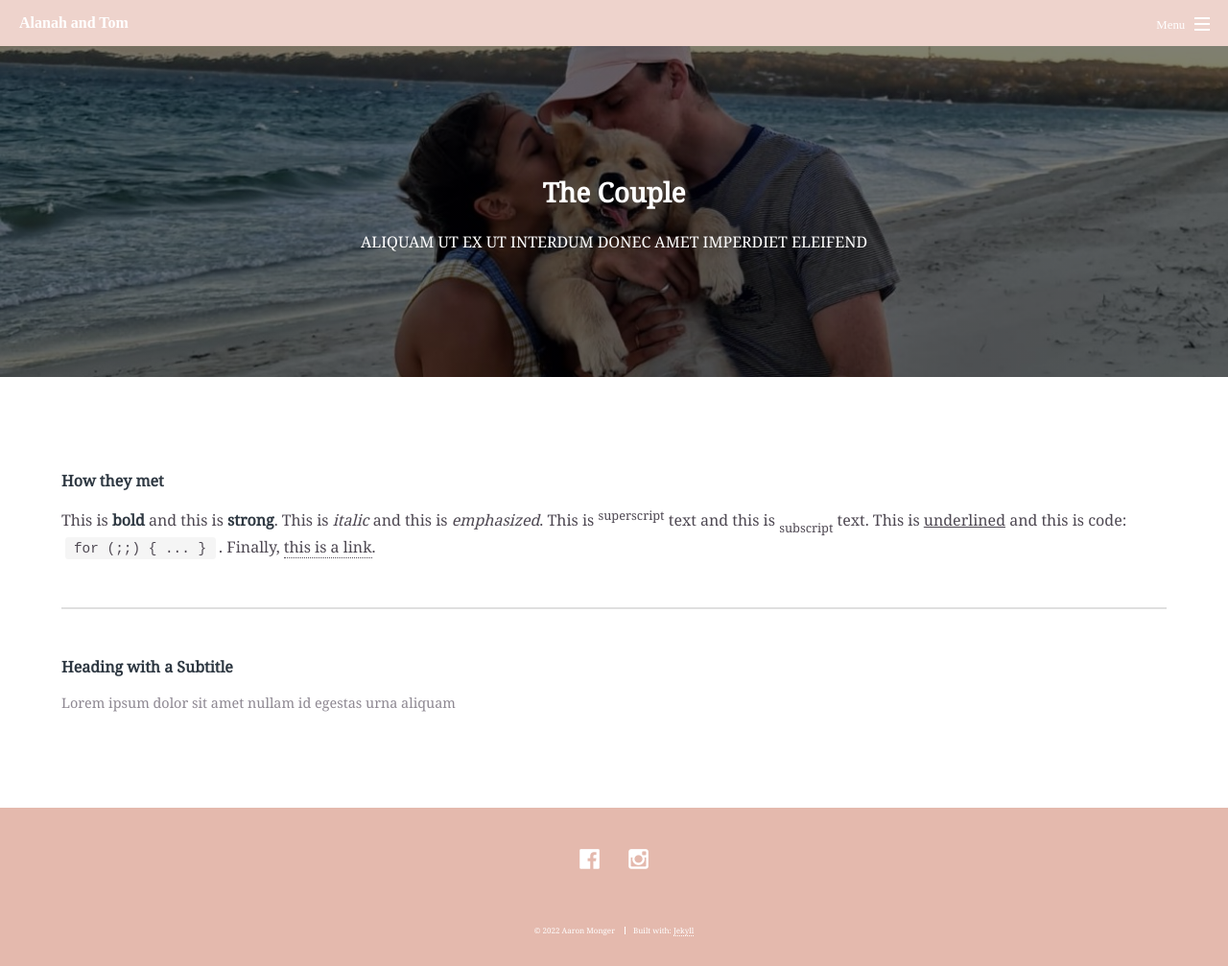
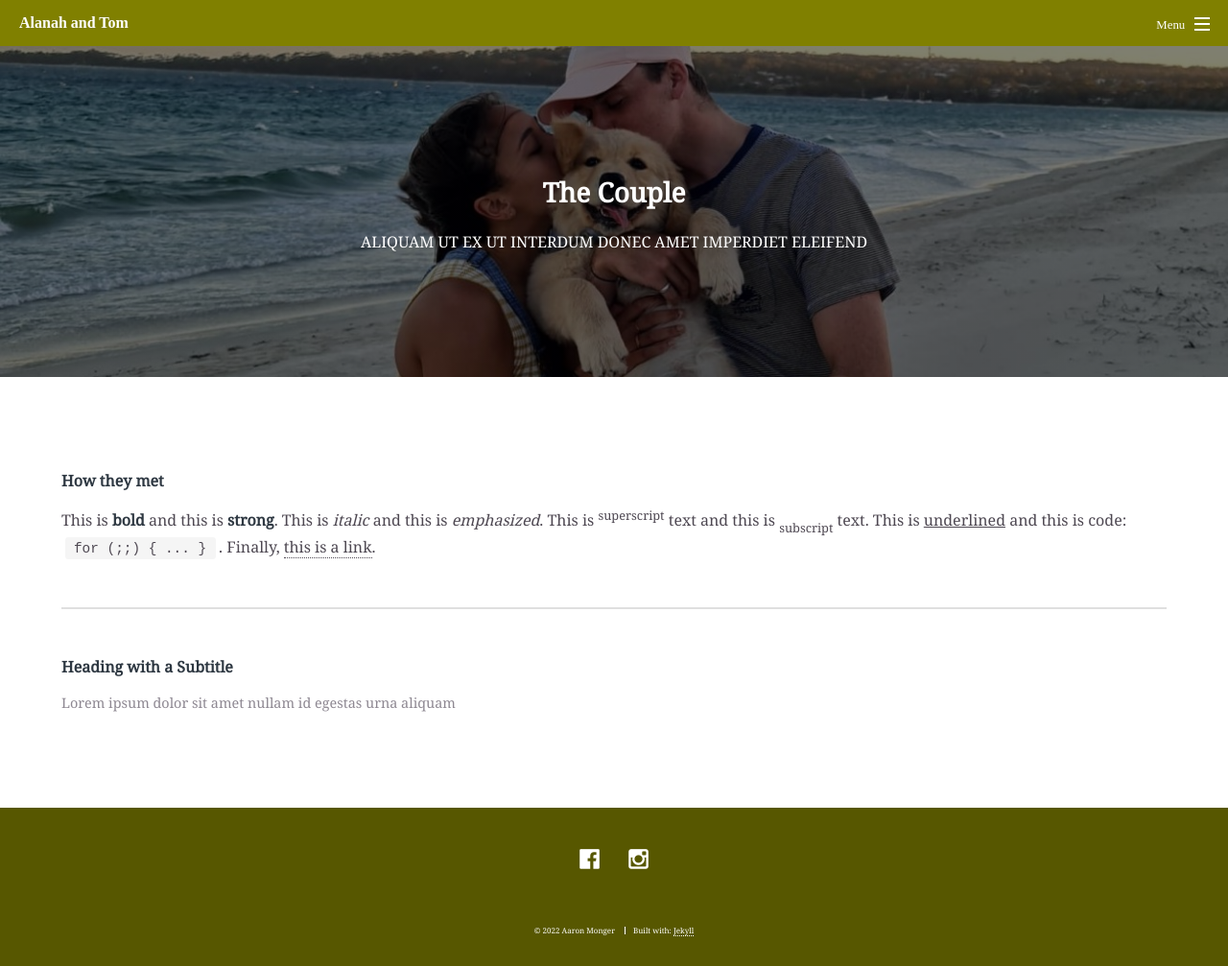
Before and after one commit to mongerrr/alanatom, a Jekyll site: the page built from thecouple.html, in a window 1280 px wide and 1007 px high. Shown: the whole window at 96% size. Built offline with Jekyll 4.4.1, drawn with Linux system fonts in a browser that asks for light colours; some web fonts are replaced.

Commit message:
change to olive

```diff
--- a/_sass/libs/_vars.scss
+++ b/_sass/libs/_vars.scss
@@ -47,7 +47,7 @@
 
 // Palette.
 	$palette: (
-		bg:					#eed3cc,
+		bg:					#808000,
 		fg:					#fff,
 		fg-bold:			#fff,
 		fg-light:			rgba(255,255,255,100),
@@ -57,7 +57,7 @@
 		border2-bg:			rgba(144,144,144,100),
 
 		accent1: (
-		bg:					#eed3cc,
+		bg:					#808000,
 		fg:					#000000,
 		fg-bold:			#000000,
 		fg-light:			rgba(255,255,255,100),
@@ -68,7 +68,7 @@
 		),
 
 		accent2: (
-		bg:					#eed3cc,
+		bg:					#808000,
 		fg:					#000000,
 		fg-bold:			#000000,
 		fg-light:			rgba(255,255,255,100),
```
